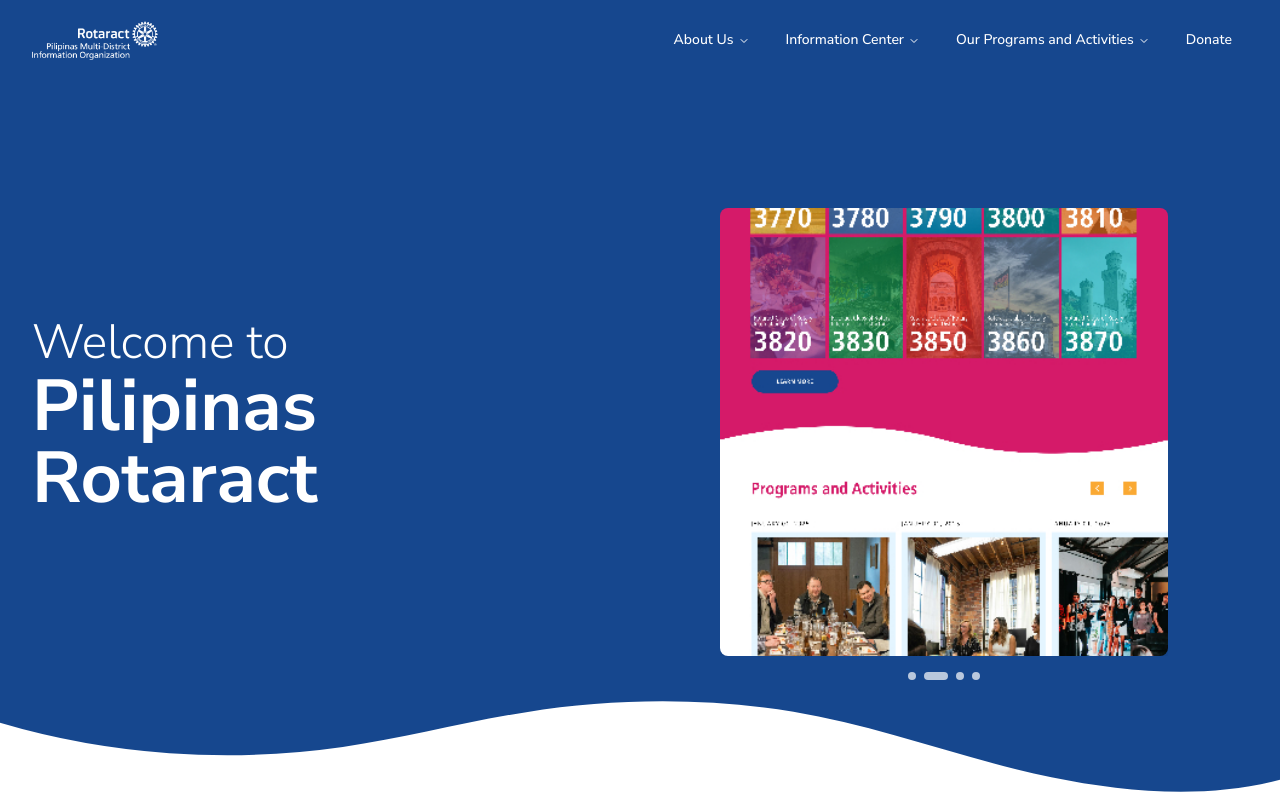
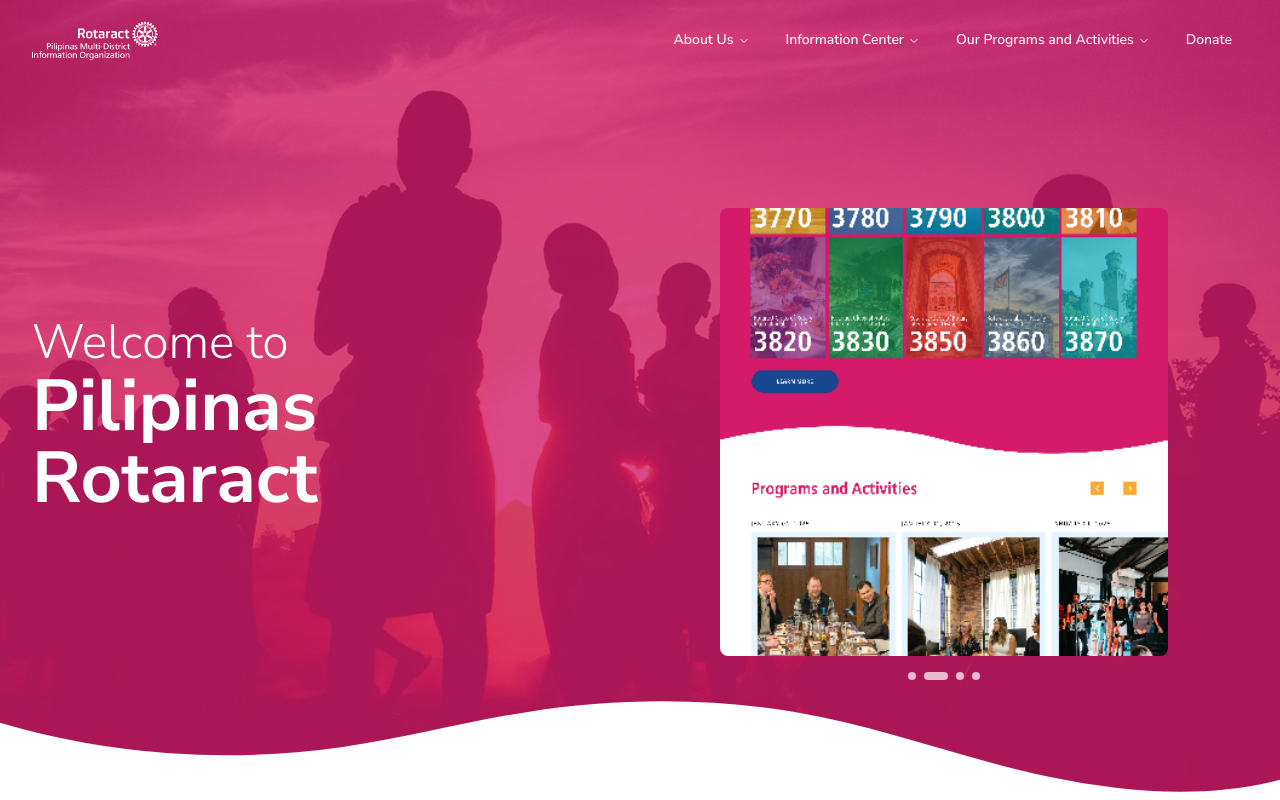
Before and after one commit to phmdio/pilipinas-rotaract-mdio-website, a React (Vite) app: page / in a window 1280 px wide. Shown: the top 800 px of the page. Built offline with nearby package versions, Linux system fonts and the light colour scheme.

Commit message:
Add hero background image
Set the hero section's background image.

```diff
--- a/src/components/Hero.tsx
+++ b/src/components/Hero.tsx
@@ -57,7 +57,14 @@ const Hero = () => {
   }, [rightSideApi, handleRightSideSelect]);
 
   return (
-    <section className="relative min-h-screen flex items-center pt-16 bg-rotaract-blue">
+    <section
+      className="relative min-h-screen flex items-center pt-16 bg-rotaract-blue"
+      style={{
+        backgroundImage: `url('/lovable-uploads/34013148-4140-4618-9d1a-adad2f192367.png')`,
+        backgroundSize: 'cover',
+        backgroundPosition: 'center',
+      }}
+    >
       {/* Content */}
       <div className="container mx-auto px-4 sm:px-6 lg:px-8 relative z-10">
         <div className="flex flex-col md:flex-row items-center">
```
